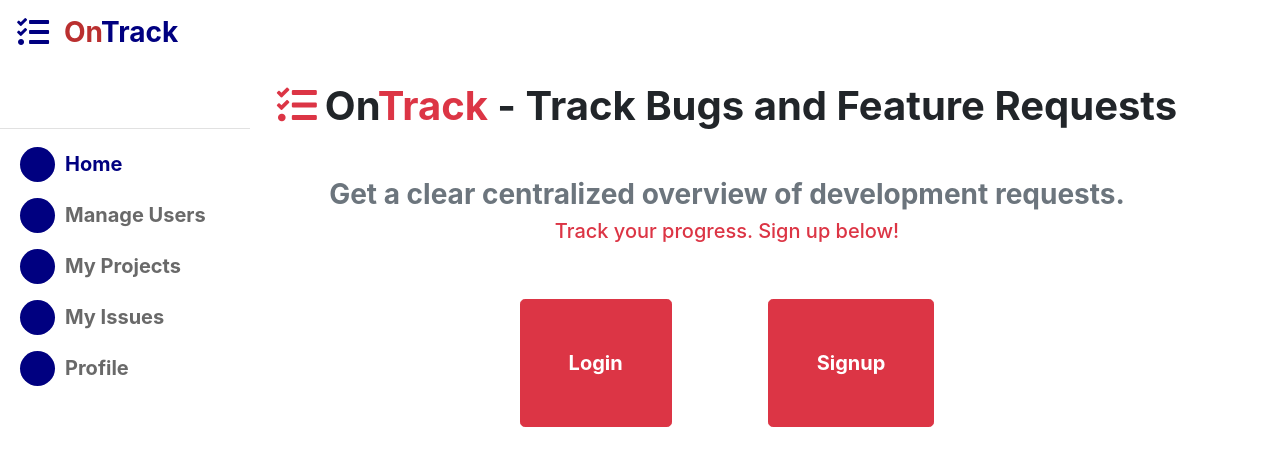
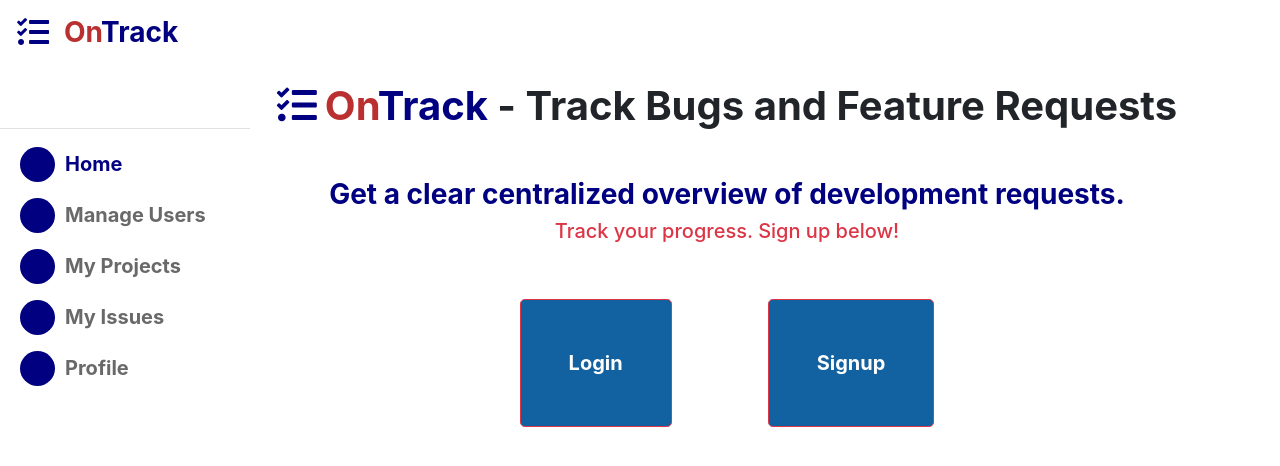
Before and after one commit to shayan-jaleel/issue-tracker-client-react, a React (Create React App) app: page / in a window 1280 px wide. Shown: the top 466 px of the page. Built offline with nearby package versions, Linux system fonts and the light colour scheme; some icons are missing; what react-toast-notifications would draw is missing.

Commit message:
Layout and color theme changes for landing, login and register pages.

```diff
--- a/src/components/home/landing-page.js
+++ b/src/components/home/landing-page.js
@@ -12,29 +12,35 @@ const LandingPage = ({userLoggedIn, setSidebarActive}) => {
     return (
         <div className="container-fluid ml-n5">
         <h1 className="header text-center font-weight-bold m-2">
-            <i className="fas text-danger fa-tasks"/><span className="ml-2">On</span>
-            <span className="text-danger font-weight-bold">Track </span>
-            - Track Bugs and Feature Requests
+            <i className="fas fa-tasks"style={{color: "navy"}}/><span className="ml-2" style={{color: "#ba2f2f"}}>On</span>
+            <span className="font-weight-bold" style={{color: "navy"}}>Track </span>
+            <span>- Track Bugs and Feature Requests</span>
         </h1>
         {
             !userLoggedIn && <>
-                <h3 className="header text-center font-weight-bold text-secondary m-2 mt-5">Get a clear centralized
+                <h3 className="header text-center font-weight-bold m-2 mt-5"
+                    style={{color: "navy"}}>Get a clear centralized
                     overview of
                     development requests.</h3>
                 <h5 className="header text-center text-danger m-2">Track your progress. Sign up below!</h5>
                 <div className="d-lg-flex justify-content-center">
-                    <Link to="/login" className="btn-danger btn-lg btn p-5 m-5 font-weight-bold">Login</Link>
-                    <Link to="/signup" className="btn-danger btn-lg btn p-5 m-5 font-weight-bold">Signup</Link>
+                    <Link to="/login" className="btn-danger btn-lg btn p-5 m-5 font-weight-bold"
+                          style={{background: "#1261a0"}}>Login</Link>
+                    <Link to="/signup" className="btn-danger btn-lg btn p-5 m-5 font-weight-bold"
+                          style={{background: "#1261a0"}}>Signup</Link>
                 </div>
             </>
         }
         {
             userLoggedIn && <>
-                <h3 className="header text-center font-weight-bold text-secondary m-2 mt-5">Hi {userLoggedIn.username},
+                <h3 className="header text-center font-weight-bold text-secondary m-2 mt-5">Hi
+                    <span style={{color: "#1261a0"}}> {userLoggedIn.username}</span>,
                     welcome back!</h3>
                 <div className="d-lg-flex justify-content-center">
-                    <Link to="/issues" className="btn-danger btn-lg btn p-5 m-5 font-weight-bold">My Issues</Link>
-                    <Link to="/projects" className="btn-danger btn-lg btn p-5 m-5 font-weight-bold">My Projects</Link>
+                    <Link to="/issues" className="btn-danger btn-lg btn p-5 m-5 font-weight-bold"
+                          style={{background: "#1261a0"}}>My Issues</Link>
+                    <Link to="/projects" className="btn-danger btn-lg btn p-5 m-5 font-weight-bold"
+                          style={{background: "#1261a0"}}>My Projects</Link>
                 </div>
             </>
         }
--- a/src/components/login/login-page.js
+++ b/src/components/login/login-page.js
@@ -29,9 +29,9 @@ const LoginPage = ({
     return (
         <div className="container ml-n3">
             {userLoggedIn ? <Redirect to="/profile"/> : null}
-        <h3>
+        <h4 className="font-weight-bold" style={{color: "navy"}}>
             Sign In
-        </h3>
+        </h4>
 
         <div className="row mt-4">
             <label htmlFor="username"
@@ -84,6 +84,7 @@ const LoginPage = ({
 
             <div className="col-sm-10">
                 <a className="btn btn-primary btn-block"
+                   style={{background: "#1261a0"}}
                     onClick={() => {
                         if(validate()) {
                             console.log('validated')
--- a/src/components/login/signup-page.js
+++ b/src/components/login/signup-page.js
@@ -33,9 +33,9 @@ const SignupPage = ({userLoggedIn, register}) => {
     return (
         <div className="container ml-n3">
             {userLoggedIn ? <Redirect to="/profile"/> : null}
-            <h3>
+            <h4 className="font-weight-bold" style={{color: "navy"}}>
                 Register
-            </h3>
+            </h4>
 
             <div className="row mt-4">
                 <label htmlFor="username"
@@ -113,6 +113,7 @@ const SignupPage = ({userLoggedIn, register}) => {
 
                 <div className="col-sm-10">
                     <a className="btn btn-primary btn-block"
+                       style={{background: "#1261a0"}}
                        onClick={() => {
                            if(validate()) {
                                console.log('validated')
```
